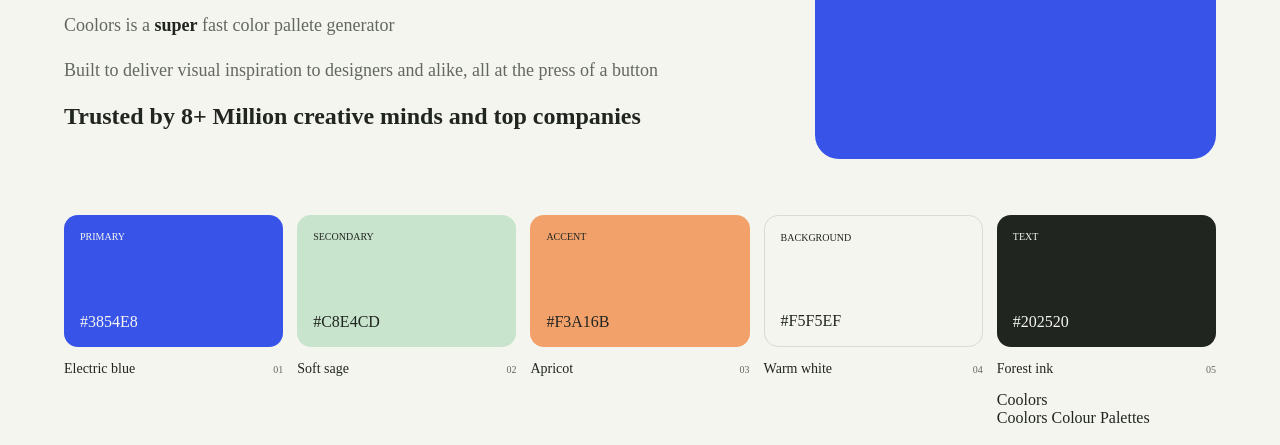
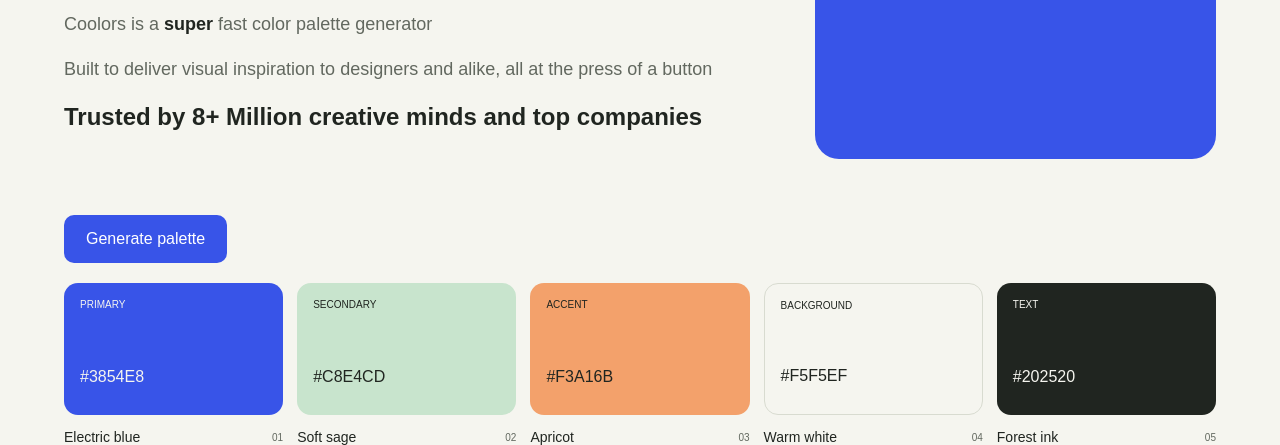
Before and after one commit to iuy74/UED100_A2, a plain HTML site: page MainPage.html in a window 1280 px wide. Shown: the part 337-782 px from the top of the page. Drawn offline with Linux system fonts and the light colour scheme.

Commit message:
Styled the generate and copy controls. Added Hover states keyboard focus, removed invalid font css. Space for status messages

```diff
--- a/MainPage.html
+++ b/MainPage.html
@@ -11,24 +11,27 @@
       <header id="HeadIcon"> Coolors.co </header>
       <nav>
         <a href="./MainPage.html"> Introduction </a>
-        <a href="Generator.html"> Colour palette generator </a>
+        <a href="#generator"> Colour palette generator </a>
       </nav>
     </div>
+    <!-- Hero Section start -->
     <main>
       <section class="hero">
         <div>
           <h1> A super fast color palettes generator</h1>
-            <p> Coolors is a <strong id="interact-colour" >super</strong> fast color pallete generator </p>
+            <p> Coolors is a <strong id="interact-colour" >super</strong> fast color palette generator </p>
             <p> Built to deliver visual inspiration to designers and alike, all at the press of a button</p>
           <h2> Trusted by 8+ Million creative minds and top companies</h2>
         </div>
         <div class="hero-preview" aria-hidden="true"></div>
       </section>
-      <section class="palette">
+      <!-- JavaScript still to be added this is the palette generator section -->
+      <button type="button" id="generate-palette">Generate palette</button>
+      <section class="palette" id="generator" aria-label="Colour palette generator">
           <div class="colour-card">
            <div class="swatch primary">
               <small>PRIMARY</small>
-              <span>#3854E8</span>
+              <button type="button" class="copy-hex" aria-label="Copy primary colour #3854E8">#3854E8</button>
           </div>
             <p>Electric blue <small>01</small></p>
            </div>
@@ -36,7 +39,7 @@
         <div class="colour-card">
           <div class="swatch secondary">
             <small>SECONDARY</small>
-            <span>#C8E4CD</span>
+            <button type="button" class="copy-hex" aria-label="Copy secondary colour #C8E4CD">#C8E4CD</button>
           </div>
             <p>Soft sage <small>02</small></p>
           </div>
@@ -44,7 +47,7 @@
         <div class="colour-card">
           <div class="swatch accent">
             <small>ACCENT</small>
-            <span>#F3A16B</span>
+            <button type="button" class="copy-hex" aria-label="Copy accent colour #F3A16B">#F3A16B</button>
           </div>
           <p>Apricot <small>03</small></p>
         </div>
@@ -52,7 +55,7 @@
         <div class="colour-card">
           <div class="swatch background">
             <small>BACKGROUND</small>
-            <span>#F5F5EF</span>
+            <button type="button" class="copy-hex" aria-label="Copy background colour #F5F5EF">#F5F5EF</button>
           </div>
           <p>Warm white <small>04</small></p>
         </div>
@@ -60,12 +63,14 @@
         <div class="colour-card">
           <div class="swatch text-colour">
             <small>TEXT</small>
-            <span>#202520</span>
+            <button type="button" class="copy-hex" aria-label="Copy text colour #202520">#202520</button>
           </div>
-          <p>Forest ink <small>05</small></p>      <footer> Coolors </footer>
-      <footer> Coolors Colour Palettes</footer>
+          <p>Forest ink <small>05</small></p>
         </div>
       </section>
+      <p id="palette-status" role="status"></p>
+
+    <!-- Banner showing trusted companies that use this site, needs JS for movement -->
     </main>
     <div class="TrustedBanner">
       <img src="srcimg/slack.png" alt="slack logo">
@@ -78,7 +83,7 @@
       <img src="srcimg/Netflix.png" alt="Netlfix Logo">
      <img src="srcimg/NewYorkTimes.png" alt="New York Times Logo">
     </div>
-     <a href ="./generator.html" id="start-gen">Start generator</a>
+     <a href="#generator" id="start-gen">Start generator</a>
    <footer class="site-footer">
      <span>Coolors</span>
      <span>Coolors Colour Palette</span>
--- a/styles.css
+++ b/styles.css
@@ -5,6 +5,7 @@ body {
   padding: 0 64px;
   background: #F5F5EF;
   color: #202520;
+  font-family: Arial, sans-serif;
 
 }
 
@@ -127,8 +128,60 @@ body {
 
 #interact-colour {
   color: #202520;
-  font: arial;
+}
 
+.copy-hex {
+  align-self: flex-start;
+  max-width: 100%;
+  min-height: 44px;
+  padding: 8px 0;
+  border: 0;
+  background: transparent;
+  color: inherit;
+  font: inherit;
+  cursor: pointer;
+}
+
+.copy-hex:hover {
+  text-decoration: underline;
+}
+
+#generate-palette,
+#start-gen {
+  display: inline-block;
+  box-sizing: border-box;
+  min-height: 44px;
+  padding: 12px 20px;
+  border: 2px solid transparent;
+  border-radius: 10px;
+  background: #3854E8;
+  color: #FFFFFF;
+  font: inherit;
+  line-height: 1.25;
+  text-align: center;
+  text-decoration: none;
+  cursor: pointer;
+}
+
+#generate-palette {
+  margin-bottom: 20px;
+}
+
+#generate-palette:hover,
+#start-gen:hover {
+  background: #293FC4;
+}
+
+a:focus-visible,
+button:focus-visible {
+  outline: 3px solid #202520;
+  outline-offset: 3px;
+  box-shadow: 0 0 0 3px #FFFFFF;
+}
+
+#palette-status {
+  min-height: 1.5em;
+  line-height: 1.5;
 }
 
 .site-footer {
```
